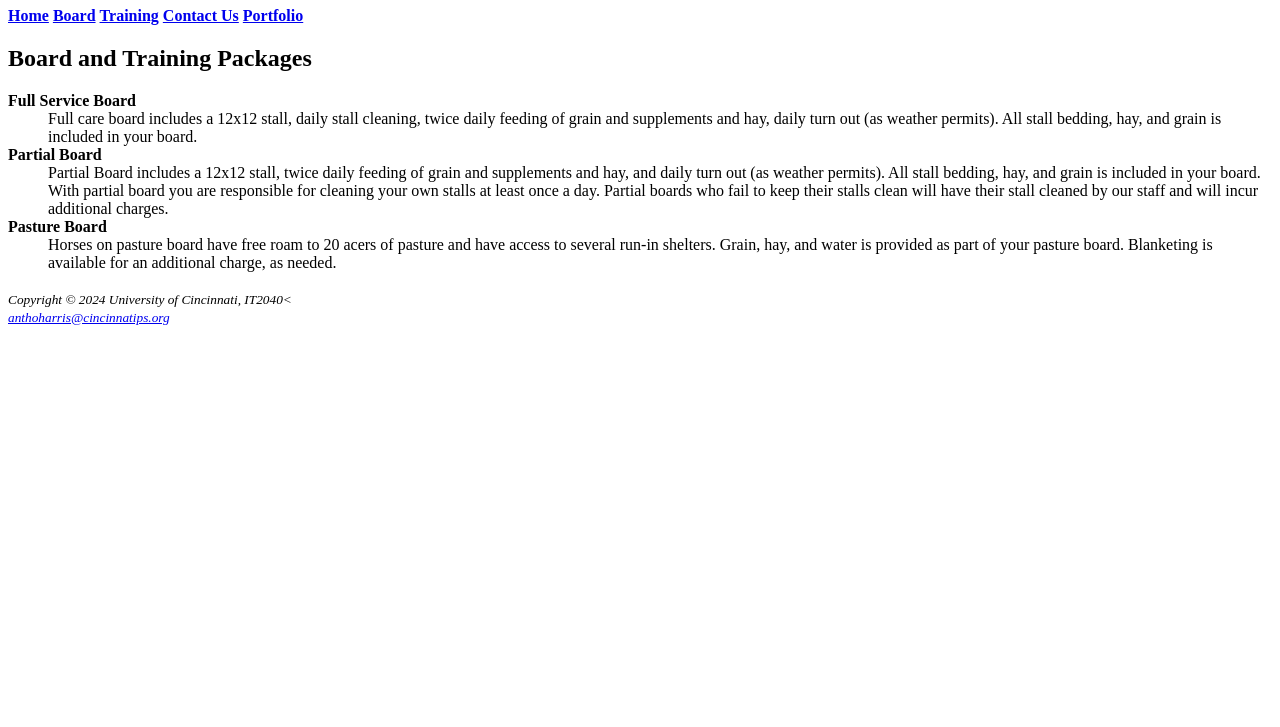
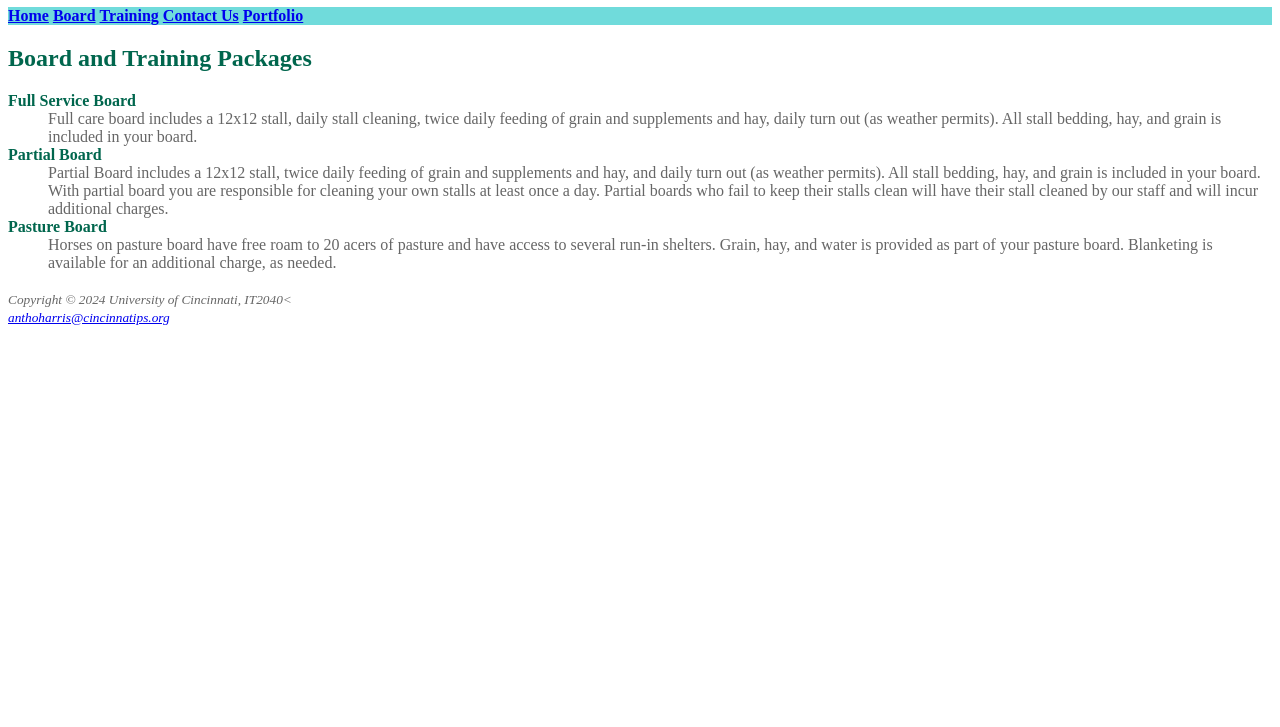
Before and after one commit to anthoharris/Harris.webdev24, a plain HTML site: page GreenPastures_Part2/Board.html in a window 1280 px wide. Shown: the part 73-800 px from the top of the page. Drawn offline with Linux system fonts and the light colour scheme.

Commit message:
Update Board.html

```diff
--- a/GreenPastures_Part2/Board.html
+++ b/GreenPastures_Part2/Board.html
@@ -3,6 +3,8 @@
 
   <head>
     <title>Board</title>
+    <link rel="stylesheet" type="text/css" href="gpst.css" />
+
   </head>
 
   <body>
```
